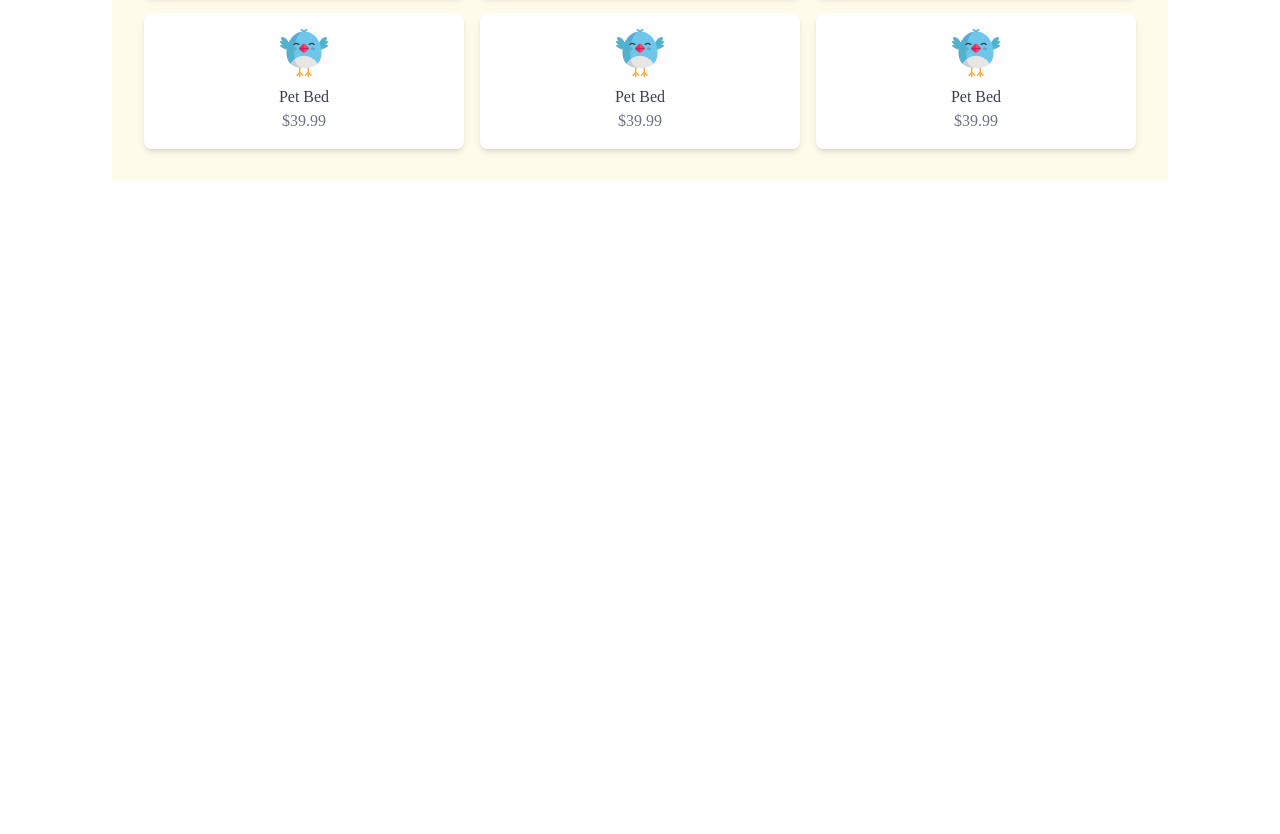
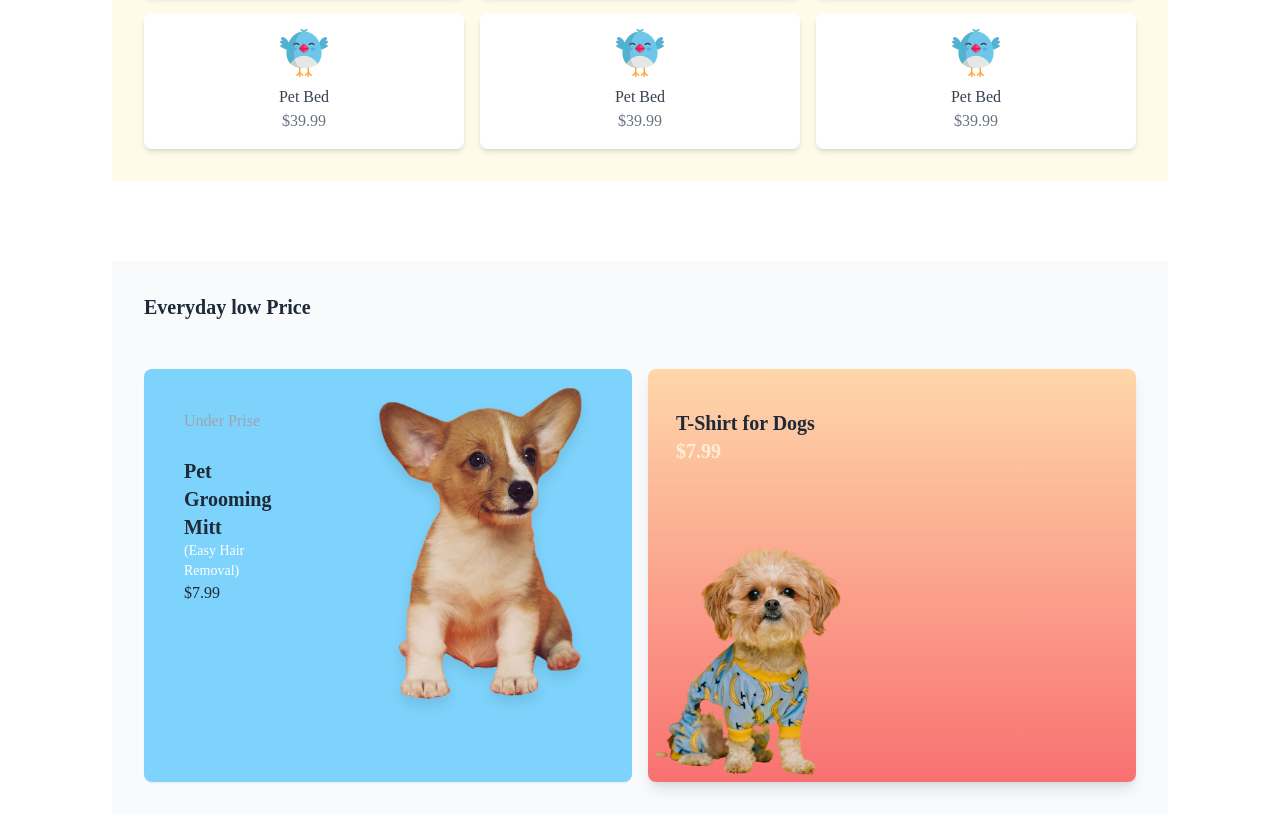
Before and after one commit to riponcu/Assignment-3, a plain HTML site: page index.html in a window 1280 px wide. Shown: the part 1955-2789 px from the top of the page. Before the commit the page ends 2216 px from the top, so only its background shows below. Drawn offline with nearby package versions, Linux system fonts and the light colour scheme; a web font is replaced by a local one.

Commit message:
added Everyday Low Prise

```diff
--- a/index.html
+++ b/index.html
@@ -235,6 +235,34 @@
 
        </section>
 
+       <!-- Everyday Low Prise -->
+
+       <section class="bg-slate-50 p-8 my-20">
+        <h2 class="text-xl font-bold mb-12">Everyday low Price</h2>
+        <div class="grid grid-cols-1 md:grid-cols-2 lg:grid-cols-2 gap-4">
+          <!-- cad-1 -->
+          <div class="bg-sky-300 flex rounded-lg shadow-sm lg:w-[60%/100%] h-full">
+            <div class="items-center  p-5 m-5">
+              <p class="text-gray-400 p-">Under Prise</p>
+              <br>
+              <h2 class="text-start font-bold text-xl ">Pet Grooming Mitt</h2>
+              <p class="text-white text-sm">(Easy Hair Removal)</p>
+              <h2>$7.99</h2>
+            </div>
+            <div><img src="c1-assets/cute-dog-mid.png" alt="" class="justify-end right-0"></div>
+          </div>
+          <!-- car-2 -->
+           <div class="flex-row bg-gradient-to-t from-red-400 to-orange-200 rounded-lg shadow-lg lg:w-[40%/100%] h-full">
+            <div>
+              <h2 class="font-bold text-xl mt-10 mx-5 px-2">T-Shirt for Dogs</h2>
+              <h2 class="text-xl font-bold text-orange-100 mx-5 px-2">$7.99</h2>
+            </div>
+            <div><img src="c1-assets/cute-pet-small.png" alt=""></div>
+           </div>
+         </div>
+
+
+       </section>
 
      </main>
 
```
